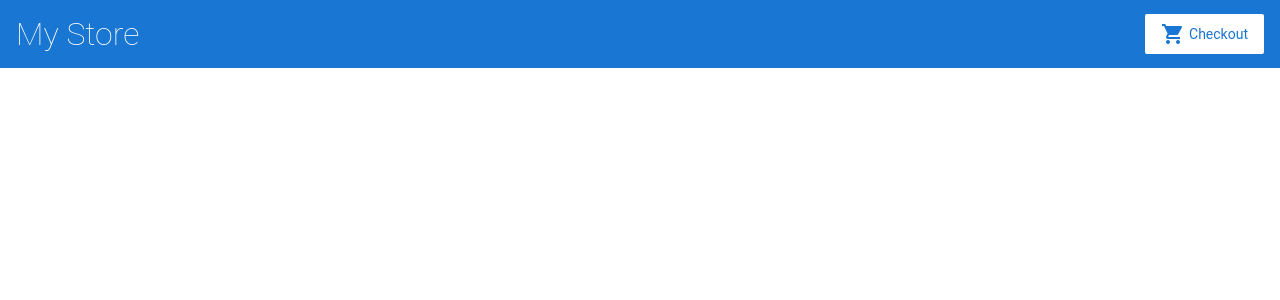
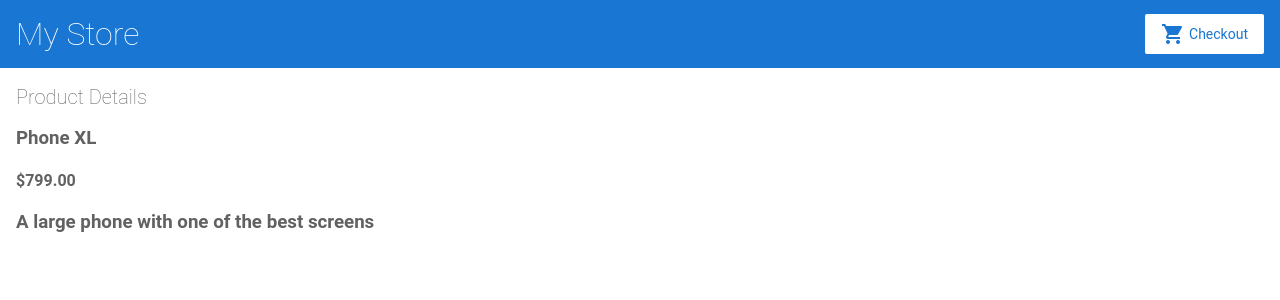
Before and after one commit to woohooAgain/angular, an Angular app: page /products/1 in a window 1280 px wide. Before the commit this address led to /. Shown: the top 300 px of the page. Built offline with nearby package versions, Linux system fonts and the light colour scheme.

Commit message:
Add new page and routing

```diff
--- /dev/null
+++ b/src/app/product-details/product-details.component.html
@@ -0,0 +1,7 @@
+<h2>Product Details</h2>
+
+<div *ngIf="product">
+  <h3>{{ product.name }}</h3>
+  <h4>{{ product.price | currency }}</h4>
+  <h3>{{ product.description }}</h3>
+</div>
--- /dev/null
+++ b/src/app/product-details/product-details.component.ts
@@ -0,0 +1,23 @@
+import { Component, OnInit } from '@angular/core';
+import { ActivatedRoute } from '@angular/router';
+
+import { Product, products } from '../products';
+
+@Component({
+  selector: 'app-product-details',
+  templateUrl: './product-details.component.html',
+  styleUrls: ['./product-details.component.css'],
+})
+export class ProductDetailsComponent implements OnInit {
+  product: Product | undefined;
+  constructor(private route: ActivatedRoute) {}
+
+  ngOnInit() {
+    const routeParams = this.route.snapshot.paramMap;
+    const productIdFromRoute = Number(routeParams.get('productId'));
+
+    this.product = products.find(
+      (product) => product.id === productIdFromRoute
+    );
+  }
+}
--- a/src/app/product-list/product-list.component.html
+++ b/src/app/product-list/product-list.component.html
@@ -2,7 +2,10 @@
 
 <div *ngFor="let product of products">
   <h3>
-    <a [title]="product.name + ' details'">
+    <a
+      [title]="product.name + ' details'"
+      [routerLink]="['/products', product.id]"
+    >
       {{ product.name }}
     </a>
   </h3>
```
Also changed, not shown: src/app/app.module.ts (+7 -7 lines), src/app/product-details/product-details.component.css (added), 1 other file (tests, documents, lock files or other folders).
